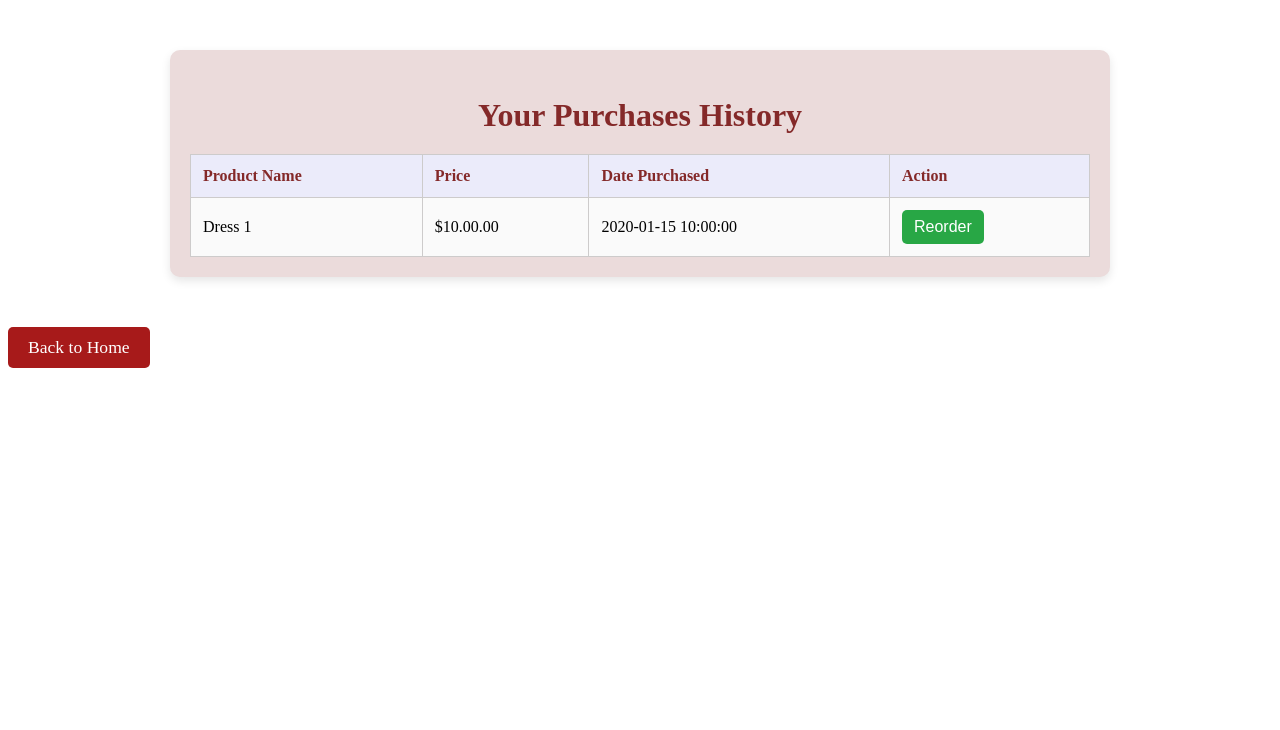
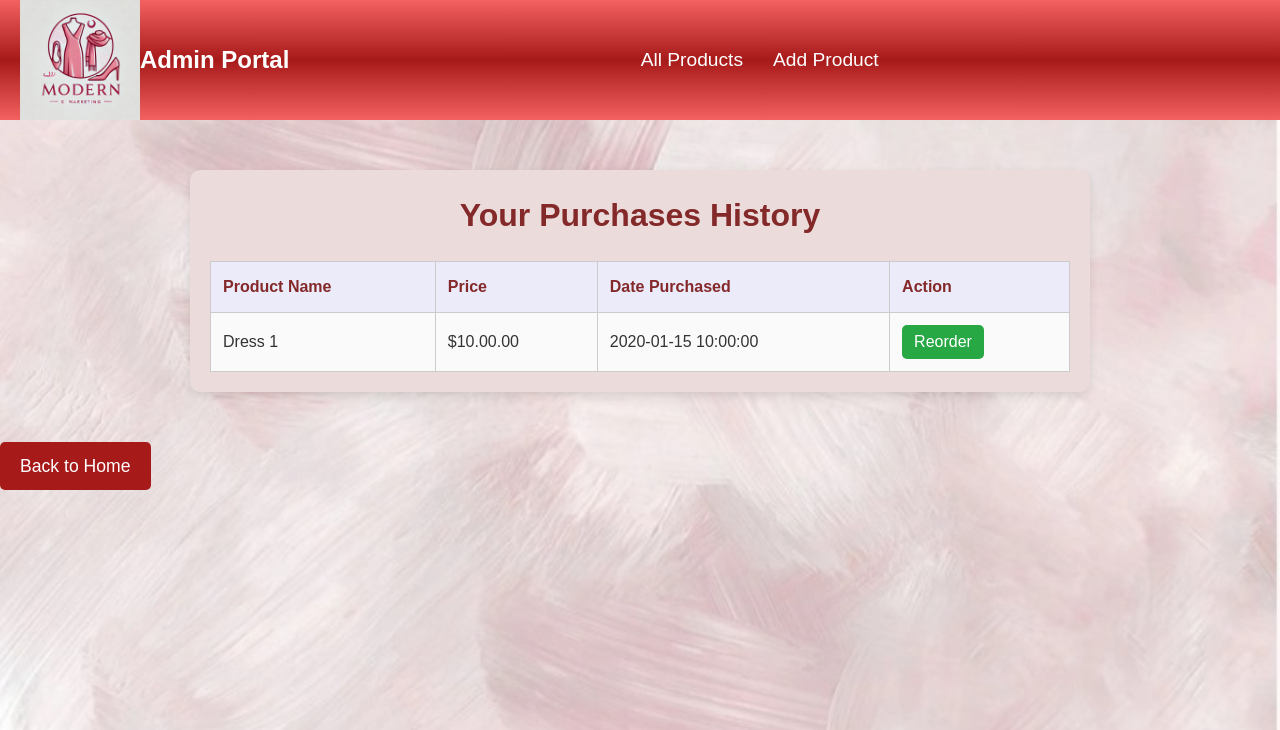
Before and after one commit to doooooo/e-commerce, a PHP site: page /purchase-history.php in a window 1280 px wide. Shown: the top 730 px of the page. Run offline with PHP 8.4, Linux system fonts and the light colour scheme; the visitor is signed in with stand-in values (Sample User, id 1); data comes from the database, SQL or seed files in the repository; tables that the repository leaves empty hold one stand-in row (values such as "Sample post"); data that the repository does not hold is empty.

Commit message:
complete styling

```diff
--- a/app/purchase-history.php
+++ b/app/purchase-history.php
@@ -81,8 +81,25 @@ $purchases = $stmt_purchases->get_result();
     <meta name="viewport" content="width=device-width, initial-scale=1.0">
     <title>Purchases History</title>
     <link rel="stylesheet" href="purchases-history.css">
+    <link rel="stylesheet" href="styles.css">
 </head>
 <body>
+<section>
+		<div class="navbar flex">
+			<div class="flex">
+				<img class="logo" src="../logo.jpeg"/>
+				<h2>Admin Portal</h2>
+			</div>
+		  <div class="flex nav-options">
+			<p><a class="menu" href="index.php">All Products</a></p>
+			<p><a class="menu" href="new_product.html">Add Product</a></p>
+		  </div>
+		  <div class="flex cart">
+			<a href="login.php?logout=true">
+			  <i style="color:white;margin-right:20px;" class="fa-solid fa-sign-out" aria-hidden="true"></i></a>
+			</div>
+		</div>
+	  </section>
     <div class="history-container">
         <h2 class="history-title">Your Purchases History</h2>
         <table class="history-table">
@@ -117,7 +134,9 @@ $purchases = $stmt_purchases->get_result();
             </tbody>
         </table>
     </div>
-    <a href="index.php" class="back-to-home">Back to Home</a>
+    <div>
+        <a href="index.php" class="back-to-home">Back to Home</a>
+    </div>
 </body>
 </html>
 
--- a/app/styles.css
+++ b/app/styles.css
@@ -203,6 +203,19 @@ form {
     border-radius: 20%;
 }
 
+.info-item {
+    float: left;
+    width: 300px;
+    display: flex;
+    flex-direction: column;
+    align-items: center;
+    background-color: #eee7e7;
+    padding: 10px;
+    margin-bottom: 20px;
+    box-shadow: 5px 5px 5px #888888;
+    border-radius: 20%;
+}
+
 .cart-item img {
     width: 80px;
     height: 80px;
--- a/init.sql
+++ b/init.sql
@@ -15,7 +15,10 @@ CREATE TABLE USER (
   `ID` int NOT NULL AUTO_INCREMENT primary key,
   `NAME` varchar(200) NOT NULL,
   `USERID` varchar(100) NOT NULL,
-  `PASSWORD` varchar(100) NOT NULL
+  `PASSWORD` varchar(100) NOT NULL,
+  `PHONE` varchar(100) DEFAULT NULL,
+  `ADDRESS` varchar(500) DEFAULT NULL,
+  `FULLNAME` varchar(100) DEFAULT NULL
 );
 
 CREATE TABLE cart(
```
Also changed, not shown: app/cart.php (+13 -2 lines), app/checkout.php (+16 -3 lines).
